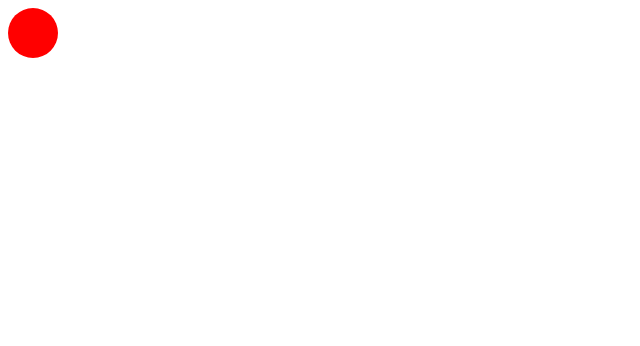
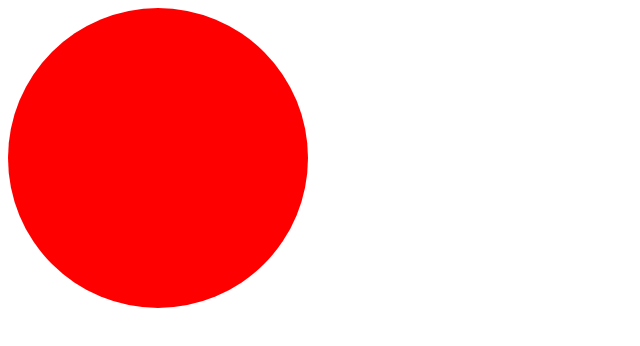
Before and after one commit to AmanKalkanbaev/my-first-repo, a plain HTML site: page index.html in a window 1280 px wide. Shown: the whole page, without its empty margins (0-640 px from the left). Drawn offline with Linux system fonts and the light colour scheme.

Commit message:
made diametr 300px

```diff
--- a/styles.css
+++ b/styles.css
@@ -1,6 +1,6 @@
 div{
-    width: 50px;
-    height: 50px;
+    width: 300px;
+    height: 300px;
     background-color: red;
     border-radius: 100%;
 }
```
